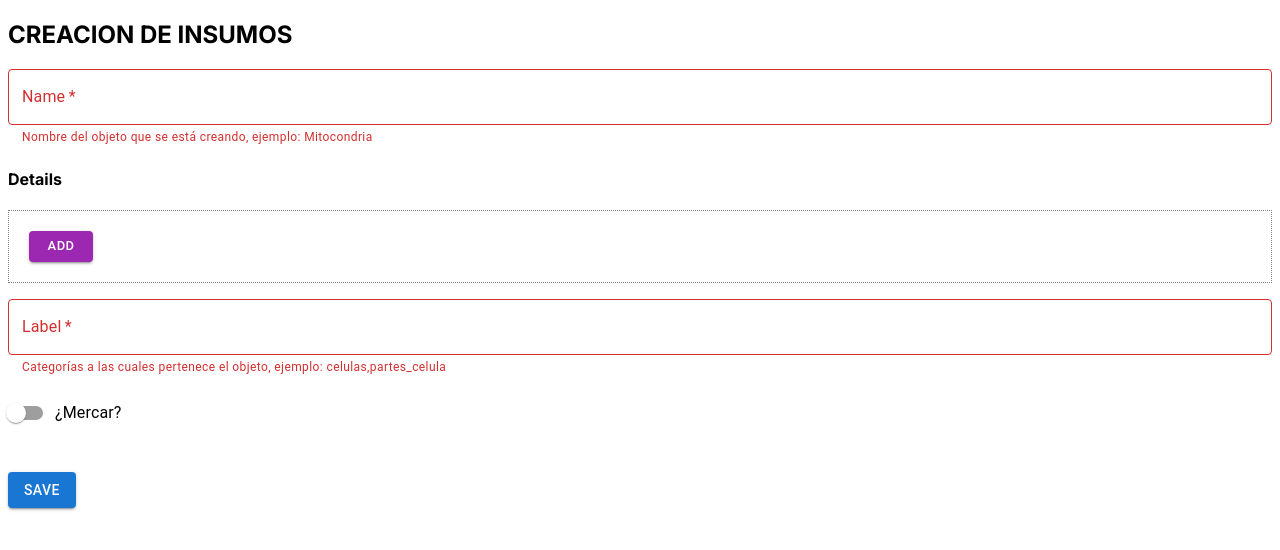
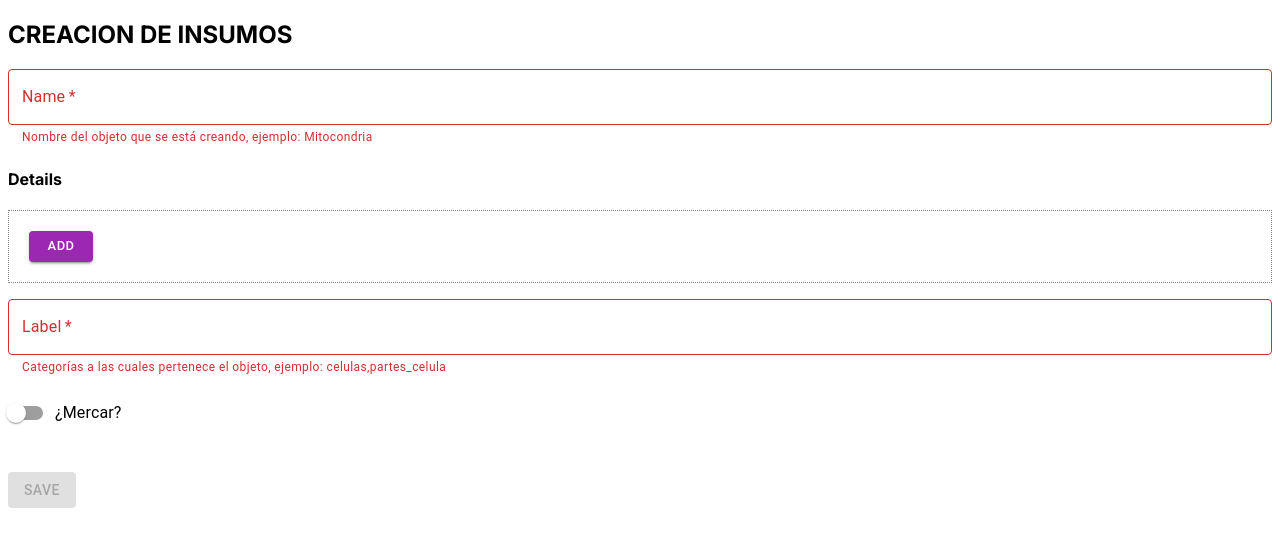
Before and after one commit to JhonSanz/vitruvio-compose, a Next.js app in the folder vitruvio-frontend/: page /prototype in a window 1280 px wide. Shown: the top 550 px of the page. Built offline with nearby package versions, Linux system fonts and the light colour scheme.

Commit message:
disabled buttons

```diff
--- a/vitruvio-frontend/src/app/prototype/page.js
+++ b/vitruvio-frontend/src/app/prototype/page.js
@@ -270,7 +270,16 @@ export default function Prototype({
         itemType === "shopping" && <Mercar ref={mercarRef} />
       }
       <Box pt={5}>
-        <Button color="primary" variant="contained" disabled={disabledButton} onClick={() => handleSubmitFullForm()}>Save</Button>
+        <Button
+          color="primary"
+          variant="contained"
+          onClick={() => handleSubmitFullForm()}
+          disabled={
+            disabledButton ||
+            formInsumo["name"] === "" ||
+            formInsumo["type"] === ""
+          }
+        >Save</Button>
       </Box>
     </Box>
   )
--- a/vitruvio-frontend/src/components/prototype/unitsPicker.js
+++ b/vitruvio-frontend/src/components/prototype/unitsPicker.js
@@ -227,19 +227,19 @@ function UnitsPicker({ handleAddNewItem }) {
     setFormValues(copiedForm);
   }
 
+  function validateForm() {
+    if (itemType === "uis") return formValues.name !== "" && selectedUnit !== undefined
+    if (itemType === "scales") return formValues.name !== "" && selectedScale !== undefined
+    if (itemType === "no_unit") return formValues.name !== ""
+  }
+
   function handleSubmit() {
-    if (itemType === "uis") {
-      if (formValues.name !== "" && selectedUnit !== undefined) handleAddNewItem({
-        ...formValues, value: `${formValues.value}${selectedUnit.symbol}`
-      });
-    } else if (itemType === "scales") {
-      if (formValues.name !== "" && selectedScale !== undefined) handleAddNewItem({
-        name: formValues.name, value: selectedScale.value
-      });
-    } else if (itemType === "no_unit") {
-      if (formValues.name !== "") handleAddNewItem({
-        name: formValues.name, value: formValues.value
-      });
+    if (validateForm()) {
+      handleAddNewItem({ ...formValues, value: `${formValues.value}${selectedUnit.symbol}` });
+    } else if (validateForm()) {
+      handleAddNewItem({ name: formValues.name, value: selectedScale.value });
+    } else if (validateForm()) {
+      handleAddNewItem({ name: formValues.name, value: formValues.value });
     }
   }
 
@@ -298,7 +298,13 @@ function UnitsPicker({ handleAddNewItem }) {
       </Box>
 
       <Box mt={2}>
-        <Button color="primary" size='small' variant="contained" onClick={() => handleSubmit()}>Ok</Button>
+        <Button
+          color="primary"
+          size='small'
+          variant="contained"
+          onClick={() => handleSubmit()}
+          disabled={formValues["name"] === "" || !validateForm()}
+        >Ok</Button>
       </Box>
     </Box>
   )
```
